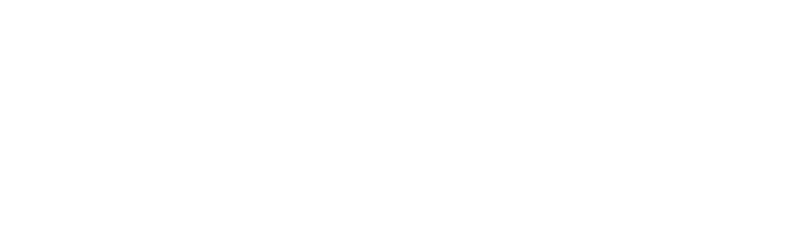
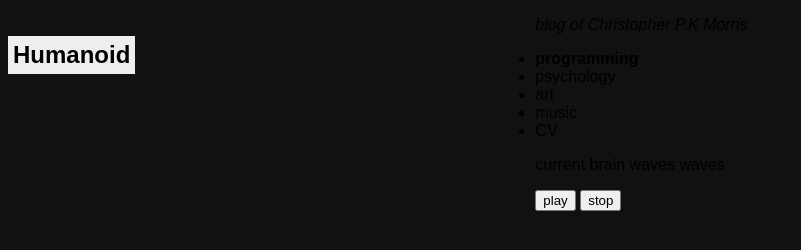
Before and after one commit to zoolu-got-rhythm/electric-static-js-visual-library, a plain HTML site: page index.html in a window 1280 px wide. Shown: the whole page, without its empty margins (0-801 px from the left). Drawn offline with Linux system fonts and the light colour scheme.

Commit message:
code is tested and functional, still needs refactoring though to allow for multiple instances of electric_static effects

```diff
--- a/Electric_controller.js
+++ /dev/null
@@ -1,23 +0,0 @@
-/**
- * Created by Slime on 05/09/2017.
- */
-
-
-
-
-// electric controller responsibility?
-function ElectricController(electric_model){
-    this.model = electric_model;
-}
-
-
-// Electric.prototype.play = function(delay){
-//     // setInterval
-//     this.changeYState();
-//     // repeat
-// }
-
-// play
-// stop
-// increaseVoltage
-// decreaseVoltage
--- /dev/null
+++ b/Electric_effect/Electric_controller.js
@@ -0,0 +1,38 @@
+/**
+ * Created by Slime on 05/09/2017.
+ */
+
+
+
+
+// electric controller responsibility?
+function ElectricController(electric_model, speed){
+    this.playing = false;
+    this.speed = speed || 200;
+    this.model = electric_model;
+    this.playerId = null;
+}
+
+ElectricController.prototype.play = function(delay){
+    var self = this;
+    if(this.playing == false){
+        this.playing = true;
+        this.playerId = window.setInterval(function () {
+            console.log(self.model);
+            self.model.changeYState();
+            // this.model.changeYState();
+        }, this.speed);
+    }
+};
+
+ElectricController.prototype.stop = function(delay){
+    if(this.playing == true){
+        this.playing = false;
+        window.clearInterval(this.playerId);
+    }
+};
+
+// play
+// stop
+// increaseVoltage
+// decreaseVoltage
--- /dev/null
+++ b/Electric_effect/Electric_presenter.js
@@ -0,0 +1,39 @@
+/**
+ * Created by Slime on 05/09/2017.
+ */
+function Electric_presenter(canvas, colour, lineWidth){
+    this.ctx = canvas.getContext("2d");
+    this.colour = colour || "#555";
+    this.lineWidth = lineWidth || 2;
+}
+
+// draw
+
+Electric_presenter.prototype.update = function(electric_static_state){
+    this.wipe();
+    this.ctx.beginPath();
+    var self = this;
+    electric_static_state.points.forEach(function(point){
+        self.ctx.lineTo(point.x, point.y);
+    });
+
+    this.ctx.strokeStyle = this.colour;
+    this.ctx.lineWidth = this.lineWidth;
+    this.ctx.stroke();
+}
+
+Electric_presenter.prototype.wipe = function(){
+    this.ctx.clearRect(0, 0, 400, 200);
+}
+
+
+
+
+
+// var observer = new Observer();
+// var presentation = new Electric_presenter(null, null);
+// presentation.__proto__ = observer;
+// presentation.test();
+//
+// console.log(presentation instanceof Observer);
+// console.log(presentation.hasOwnProperty("update"));
--- a/Electric_static.js
+++ b/Electric_effect/Electric_static.js
@@ -21,21 +21,16 @@
 // var dataset = [];
 
 // model
-function Electric(points){
+// open to extention closed to modification
+function Electric(points, xTollorance, yTollorance){
     this.xTollorance = 0;
-    this.yTollorance = 10; // works with even values: may work with non-even(is an edge case)
+    this.yTollorance = 30; // works with even values: may work with non-even(is an edge case)
     this.points = points;
-    this.pointsOriginal = [];
-    this.init();
+    this.pointsOriginal = arrayOfPointsCopy(points);
+    this.observers = [];
 }
 
-// rename this to copy
-Electric.prototype.init = function(){
-    var self = this;
-    this.points.forEach(function(point){
-        self.pointsOriginal.push(new Point(point.x, point.y));
-    })
-}
+
 
 
 // Electric.prototype.changeXState = function(){
@@ -50,34 +45,35 @@ Electric.prototype.init = function(){
 Electric.prototype.changeYState = function(){
     var self = this;
     this.points.forEach(function(point, i, arr){
-
         var n = 0;
         do {
             n = point.y - (self.yTollorance / 2) +
                 Math.round(Math.random() * self.yTollorance);
-            // console.log(n);
-            // console.log(self.pointsOriginal[i].y);
-            // console.log(((self.pointsOriginal[i].y) - (self.yTollorance / 2)));
-
-            console.log("calcing");
+            //console.log("calcing");
         }while(n > ((self.pointsOriginal[i].y) + (self.yTollorance / 2)) || n < ((self.pointsOriginal[i].y) - (self.yTollorance / 2)));
         point.y = n;
+    });
 
-        console.log(point.y);
-        console.log(i);
-    });
-    // this.notify(this);
+    // this won't work unless Observable is extended
+    this.notifyObservers();
+};
+
+Electric.prototype.notifyObservers = function(){
+    if(this.observers.length >= 1){
+        console.log("notifying observers and parsing " + this);
+        this.notify(this);
+    }
+};
+
+Electric.prototype.notify = function(){
+    this.observers.forEach(function(observer){
+        observer.update(this); // pass reference of observable obj to observer
+    })
 };
 
 
-console.log("point array test");
-var el = new Electric([new Point(5, 50), new Point(10, 50), new Point(15, 50)]);
-console.log(el);
-
-for(var i = 0; i < 10; i++) {
-    el.changeYState();
-    console.log(el);
-    console.log(el.pointsOriginal)
+Electric.prototype.addObserver = function(observer){
+    this.observers.push(observer);
 }
 
 
--- a/Electric_presenter.js
+++ /dev/null
@@ -1,25 +0,0 @@
-/**
- * Created by Slime on 05/09/2017.
- */
-function Electric_presenter(canvas, electric_static){
-    this.x = 5;
-
-}
-
-// draw
-
-Electric_presenter.prototype.update = function(){
-
-}
-
-
-
-
-
-// var observer = new Observer();
-// var presentation = new Electric_presenter(null, null);
-// presentation.__proto__ = observer;
-// presentation.test();
-//
-// console.log(presentation instanceof Observer);
-// console.log(presentation.hasOwnProperty("update"));
--- a/app.js
+++ b/app.js
@@ -1 +1,62 @@
 // instantiate objects
+
+// wire up objects
+
+
+var canvas = document.getElementById("test");
+
+var playBtn = document.getElementById("btn1");
+var stopBtn = document.getElementById("btn2");
+
+var dataSet = [];
+// helper for adding points to dataset
+(function(stopAt, incrementBy, func){
+    for(var i = incrementBy; i <= stopAt; i += incrementBy){
+        func(i);
+    }
+})(20, 5, function(i){
+    dataSet.push(new Point(i, 50));
+});
+
+console.log(dataSet);
+
+var points = [new Point(5, 50),
+    new Point(10, 50),
+    new Point(15, 50),
+    new Point(20, 50),
+    new Point(25, 50),
+    new Point(30, 50),
+    new Point(35, 50),
+    new Point(40, 50),
+    new Point(45, 50),
+    new Point(50, 50),
+    new Point(55, 50),
+    new Point(60, 50),
+    new Point(65, 50)];
+console.log(points);
+var electricModel = new Electric(points);
+var elecController = new ElectricController(electricModel, 10);
+var electricView = new Electric_presenter(canvas, "#cb42f4", 3);
+// var elecricView2 = new Electric_presenter(canvas, "green", 1);
+
+
+// var observer = new Observer();
+// var observable = new Observable();
+// electricView.__proto__.prototype = observer;
+// electricModel.__proto__ = observable;
+//
+electricModel.addObserver(electricView);
+// electricModel.addObserver(elecricView2);
+
+console.log(playBtn);
+playBtn.addEventListener("click", () => {
+    console.log("play");
+    elecController.play();
+}, false);
+
+stopBtn.addEventListener("click", function(){
+    elecController.stop();
+})
+
+// elecController.stop();
+// elecController.play();
--- a/index.html
+++ b/index.html
@@ -3,15 +3,64 @@
 <head>
     <meta charset="UTF-8">
     <title>Title</title>
+    <style>
+        body{
+            background:#111;
+            background-blend-mode: color-dodge;
+        }
+
+        *{
+            font-family: Arial;
+        }
+
+        h2{
+            display: inline-block;
+            background:#eee;
+            float: left;
+            padding:5px;
+        }
+
+        canvas{
+            float: left;
+        }
+
+        header{
+
+        }
+    </style>
 </head>
 <body>
-<canvas id="test" width="400" height="200">
-</canvas>
+<header>
+    <h2> Humanoid </h2>
+    <canvas id="test" width="400" height="200"> </canvas>
+</header>
+
+<p> <em> blog of Christopher P.K Morris</em></p>
+<ul>
+    <li> <strong> programming </strong> </li>
+    <li> psychology </li>
+    <li> art </li>
+    <li> music </li>
+    <li> CV </li>
+</ul>
+
+<p> <time> </time> current brain waves waves</p>
+
+<button id="btn1"> play </button>
+<button id="btn2"> stop </button>
+
+
+
 
 <script src="Point.js"> </script>
-<script src="Electric_static.js"> </script>
-<script src="Electric_presenter.js"> </script>
-<script src="Electric_controller.js"> </script>
+<script src="utils/Copy.js"> </script>
+<script src="design_patterns/Observable.js"> </script>
+<script src="design_patterns/Observer.js"> </script>
+<script src="Electric_effect/Electric_static.js"> </script>
+<script src="Electric_effect/Electric_presenter.js"> </script>
+<script src="Electric_effect/Electric_controller.js"> </script>
+
+<script src="app.js"> </script>
 
 <!--<script src="https://code.jquery.com/qunit/qunit-2.4.0.js"></script>-->
 <!--<script src="tests/test.js"></script>-->
--- /dev/null
+++ b/utils/Copy.js
@@ -0,0 +1,10 @@
+// make module pattern
+
+// rename this to copy
+var arrayOfPointsCopy = function(from){
+    var arr = [];
+    from.forEach(function(point){
+        arr.push(new Point(point.x, point.y));
+    });
+    return arr;
+}
```
Also changed, not shown: tests/Point_tests.js (+9 -21 lines), tests/electric_static_tests.js (+32 -55 lines), tests/utils_tests.js (added, +25 -0 lines), unit_tests.html (+5 -3 lines).
